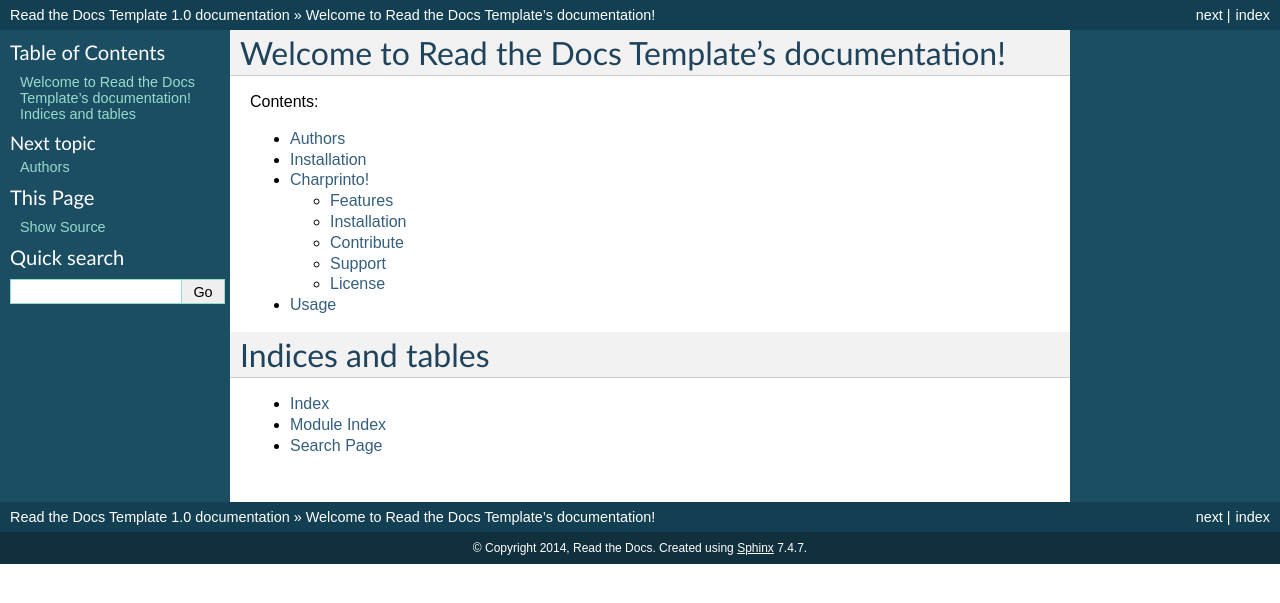
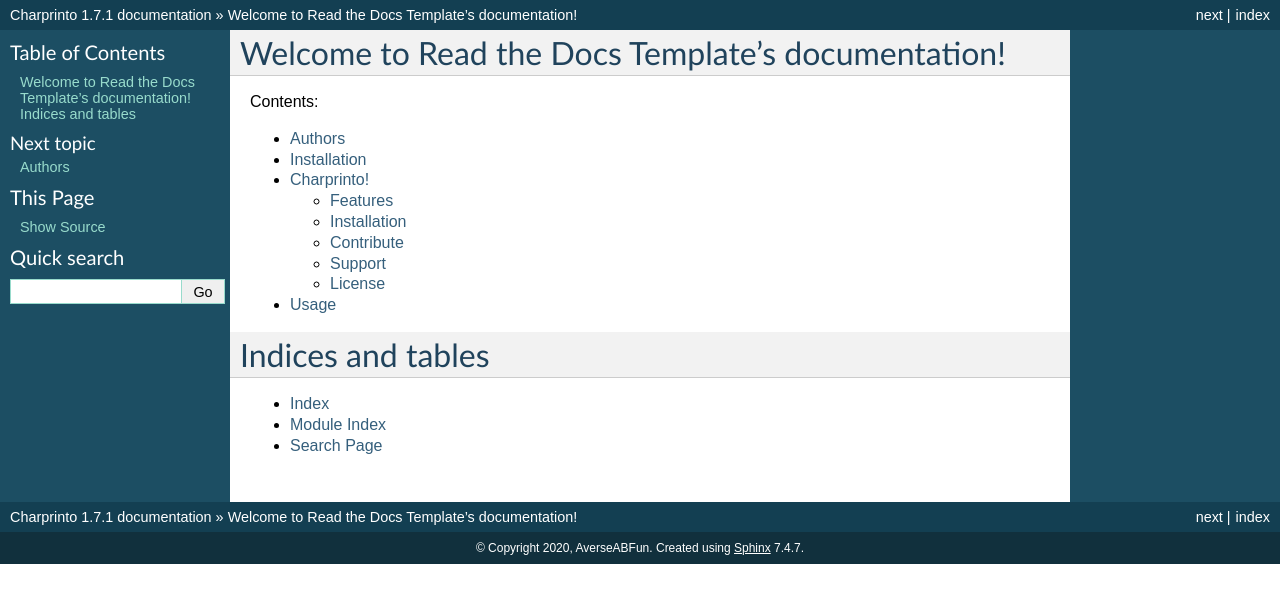
Before and after one commit to AverseABFun/Charprinto-docs, a Sphinx documentation site: the page built from docs/index.rst, in a window 1280 px wide. Shown: the top 603 px of the page. Built offline with Sphinx 7.4.7, drawn with Linux system fonts in a browser that asks for light colours.

Commit message:
Update conf.py

```diff
--- a/docs/conf.py
+++ b/docs/conf.py
@@ -43,17 +43,17 @@
 master_doc = 'index'
 
 # General information about the project.
-project = u'Read the Docs Template'
-copyright = u'2014, Read the Docs'
+project = u'Charprinto'
+copyright = u'2020, AverseABFun'
 
 # The version info for the project you're documenting, acts as replacement for
 # |version| and |release|, also used in various other places throughout the
 # built documents.
 #
 # The short X.Y version.
-version = '1.0'
+version = '1.7'
 # The full version, including alpha/beta/rc tags.
-release = '1.0'
+release = '1.7.1'
 
 # The language for content autogenerated by Sphinx. Refer to documentation
 # for a list of supported languages.
@@ -176,7 +176,7 @@
 #html_file_suffix = None
 
 # Output file base name for HTML help builder.
-htmlhelp_basename = 'ReadtheDocsTemplatedoc'
+htmlhelp_basename = 'Charprintodoc'
 
 
 # -- Options for LaTeX output ---------------------------------------------
@@ -196,8 +196,8 @@
 # (source start file, target name, title,
 #  author, documentclass [howto, manual, or own class]).
 latex_documents = [
-  ('index', 'ReadtheDocsTemplate.tex', u'Read the Docs Template Documentation',
-   u'Read the Docs', 'manual'),
+  ('index', 'Charprinto.tex', u'Charprinto Documentation',
+   u'AverseABFun', 'manual'),
 ]
 
 # The name of an image file (relative to this directory) to place at the top of
@@ -226,8 +226,8 @@
 # One entry per manual page. List of tuples
 # (source start file, name, description, authors, manual section).
 man_pages = [
-    ('index', 'readthedocstemplate', u'Read the Docs Template Documentation',
-     [u'Read the Docs'], 1)
+    ('index', 'charprinto', u'Charprinto Documentation',
+     [u'AverseABFun'], 1)
 ]
 
 # If true, show URL addresses after external links.
@@ -240,8 +240,8 @@
 # (source start file, target name, title, author,
 #  dir menu entry, description, category)
 texinfo_documents = [
-  ('index', 'ReadtheDocsTemplate', u'Read the Docs Template Documentation',
-   u'Read the Docs', 'ReadtheDocsTemplate', 'One line description of project.',
+  ('index', 'Charprinto', u'Charprinto Documentation',
+   u'AverseABFun', 'Charprinto', 'One line description of Charprinto.',
    'Miscellaneous'),
 ]
 
```
